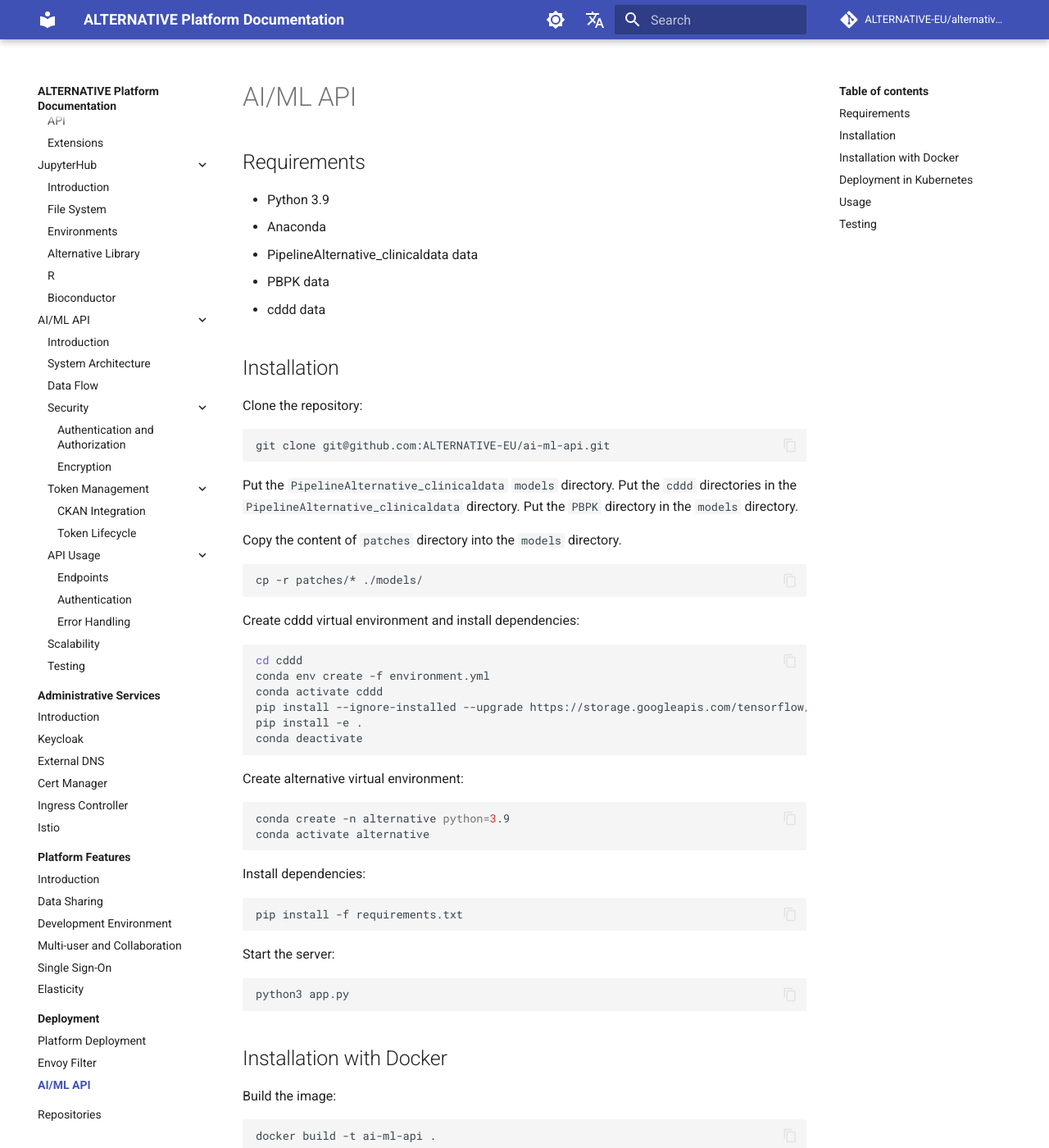
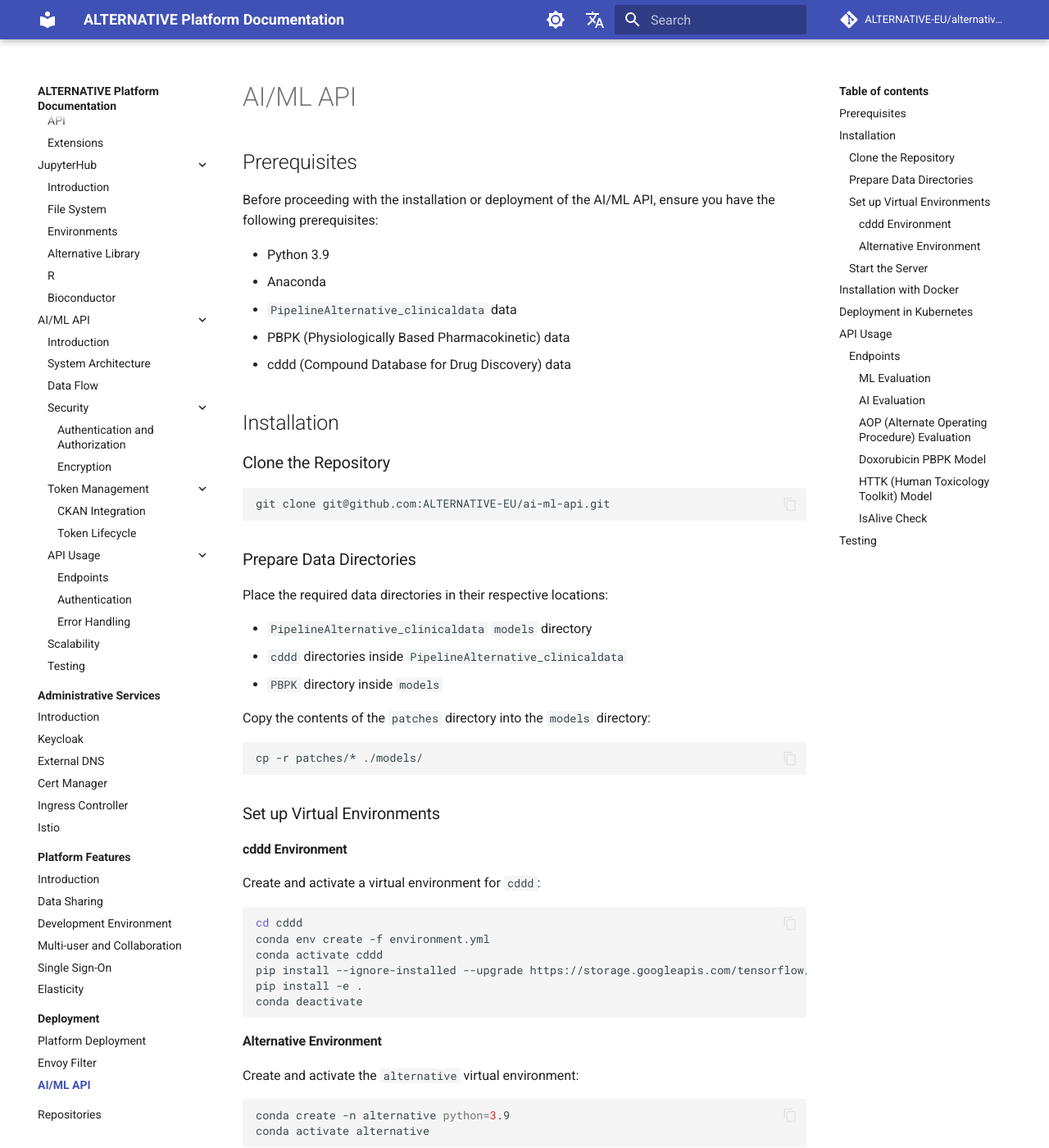
Before and after one commit to ALTERNATIVE-EU/alternative.github.io, an MkDocs documentation site: the page built from docs/docs/deployment/ai-ml-api.md, in a window 1280 px wide and 1400 px high. Shown: the whole window at 82% size. Built offline with MkDocs 1.6.1 and Material for MkDocs 9.7.7, drawn with Linux system fonts in a browser that asks for light colours; comment, search, counter and statistics services are not loaded; some of the changed text lies outside the part shown.

Commit message:
Update ai-ml-api deployment docs

````diff
--- a/docs/docs/deployment/ai-ml-api.md
+++ b/docs/docs/deployment/ai-ml-api.md
@@ -1,33 +1,42 @@
 # AI/ML API
 
-## Requirements
+## Prerequisites
+
+Before proceeding with the installation or deployment of the AI/ML API, ensure you have the following prerequisites:
 
 - Python 3.9
 - Anaconda
-- PipelineAlternative_clinicaldata data
-- PBPK data
-- cddd data
+- `PipelineAlternative_clinicaldata` data
+- PBPK (Physiologically Based Pharmacokinetic) data
+- cddd (Compound Database for Drug Discovery) data
 
 ## Installation
 
-
-Clone the repository:
+### Clone the Repository
 
 ```sh
 git clone git@github.com:ALTERNATIVE-EU/ai-ml-api.git
 ```
 
-Put the `PipelineAlternative_clinicaldata` `models` directory.
-Put the `cddd` directories in the `PipelineAlternative_clinicaldata` directory.
-Put the `PBPK` directory in the `models` directory.
+### Prepare Data Directories
 
-Copy the content of `patches` directory into the `models` directory.
+Place the required data directories in their respective locations:
+
+- `PipelineAlternative_clinicaldata` `models` directory
+- `cddd` directories inside `PipelineAlternative_clinicaldata`
+- `PBPK` directory inside `models`
+
+Copy the contents of the `patches` directory into the `models` directory:
 
 ```sh
 cp -r patches/* ./models/
 ```
 
-Create cddd virtual environment and install dependencies:
+### Set up Virtual Environments
+
+#### cddd Environment
+
+Create and activate a virtual environment for `cddd`:
 
 ```sh
 cd cddd
@@ -38,20 +47,24 @@ pip install -e .
 conda deactivate
 ```
 
-Create alternative virtual environment:
+#### Alternative Environment
+
+Create and activate the `alternative` virtual environment:
 
 ```sh
 conda create -n alternative python=3.9
 conda activate alternative
 ```
 
-Install dependencies:
+Install dependencies from the requirements file:
 
 ```sh
 pip install -f requirements.txt
 ```
 
-Start the server:
+### Start the Server
+
+Launch the API server by running:
 
 ```sh
 python3 app.py
@@ -59,72 +72,67 @@ python3 app.py
 
 ## Installation with Docker
 
-Build the image:
+Build and run the AI/ML API container using Docker:
 
-```sh
-docker build -t ai-ml-api .
-```
+1. Build the image:
 
-Run the container:
+    ```sh
+    docker build -t ai-ml-api .
+    ```
 
-```sh
-docker run -p 5000:5000 ai-ml-api
-```
+2. Run the container:
+
+    ```sh
+    docker run -p 5000:5000 ai-ml-api
+    ```
 
 ## Deployment in Kubernetes
 
-Update the deployment files in the deployment/kubernetes directory, then apply them:
+Update and apply the deployment files located in the `deployment/kubernetes` directory:
 
 ```sh
 kubectl apply -f deployment/kubernetes
 ```
 
-For the authentication we use istio with custom envoy filter, follow the instructions in the [envoy-filter](./envoy-filter.md) documentation.
+For authentication, use Istio with a custom Envoy filter. Follow the instructions provided in the [envoy-filter](./envoy-filter.md) documentation.
 
-## Usage
+## API Usage
 
-ML:
+### Endpoints
+
+#### ML Evaluation
 
 ```sh
 curl -X POST -H "Content-Type: application/json" -d '{"smiles": "c1ccccc1O"}' http://localhost:5000/clinicaldata/ml/evaluate -o results.csv
 ```
 
-AI:
+#### AI Evaluation
 
 ```sh
 curl -X POST -H "Content-Type: application/json" -d '{"smiles": "c1ccccc1O"}' http://localhost:5000/clinicaldata/ai/evaluate
 ```
 
-AOP:
+#### AOP (Alternate Operating Procedure) Evaluation
 
 ```sh
 curl -X POST -H "Content-Type: application/json" -d '{"smiles": "c1ccccc1O"}' http://localhost:5000/clinicaldata/aop/evaluate
 ```
 
-Doxorubicin:
+#### Doxorubicin PBPK Model
 
 ```sh
-curl -X POST http://127.0.0.1:5000/pbpk/doxorubicin      -H "Content-Type: application/json"      -d '{
-           "dose_mg": 60,
-           "age": 50,
-           "weight": 70,
-           "height": 190
-         }'
+curl -X POST http://127.0.0.1:5000/pbpk/doxorubicin      -H "Content-Type: application/json"      -d '{"dose_mg": 60, "age": 50, "weight": 70, "height": 190}'
 ```
 
-HTTK:
+#### HTTK (Human Toxicology Toolkit) Model
 
 ```sh
-curl -X POST http://127.0.0.1:5000/pbpk/httk -H "Content-Type: application/json"      -d '{
-           "chem_name": "Bisphenol A",
-           "species": "human",
-           "daily_dose": 1,
-           "doses_per_day": 1,
-           "days": 15
-         }'
+curl -X POST http://127.0.0.1:5000/pbpk/httk -H "Content-Type: application/json"      -d '{"chem_name": "Bisphenol A", "species": "human", "daily_dose": 1, "doses_per_day": 1, "days": 15}'
 ```
 
-IsAlive:
+#### IsAlive Check
+
+Verify if the server is alive:
 
 ```sh
 curl http://localhost:5000/isalive
@@ -132,7 +140,7 @@ curl http://localhost:5000/isalive
 
 ## Testing
 
-To run the tests:
+To run unit tests, use the following command:
 
 ```sh
 python -m unittest app_test.py
````
